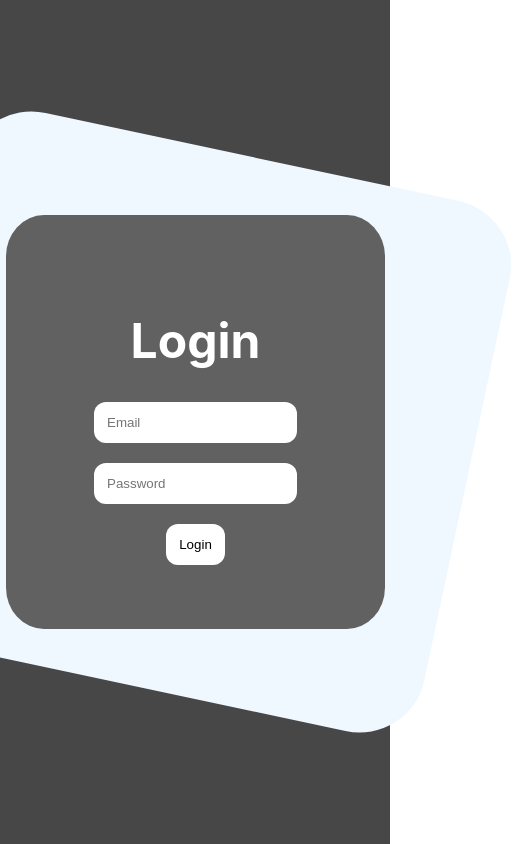
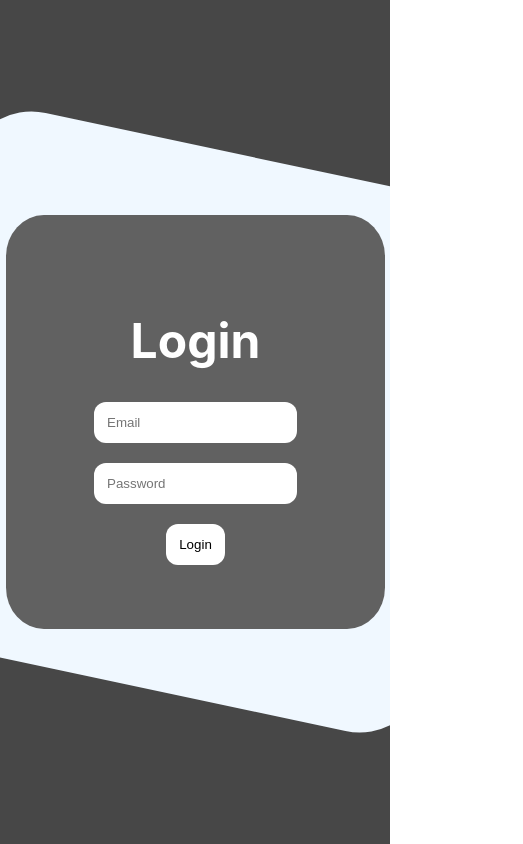
Before and after one commit to ChinaEHStudio/ehworld_web, a React (Vite) app: page / in a window 390 px wide. Shown: the whole page, 523 px wide, since content can reach past the window. Built offline with nearby package versions, Linux system fonts and the light colour scheme.

Commit message:
add: mobile phone support.

```diff
--- a/src/styles/App.module.scss
+++ b/src/styles/App.module.scss
@@ -9,6 +9,7 @@
   text-align: center;
   justify-content: center;
   background-color: $background;
+  overflow: hidden;
 }
 
 .login {
--- a/src/styles/index.scss
+++ b/src/styles/index.scss
@@ -11,3 +11,7 @@ code {
   font-family: source-code-pro, Menlo, Monaco, Consolas, 'Courier New',
     monospace;
 }
+
+* {
+  box-sizing: border-box;
+}
```
